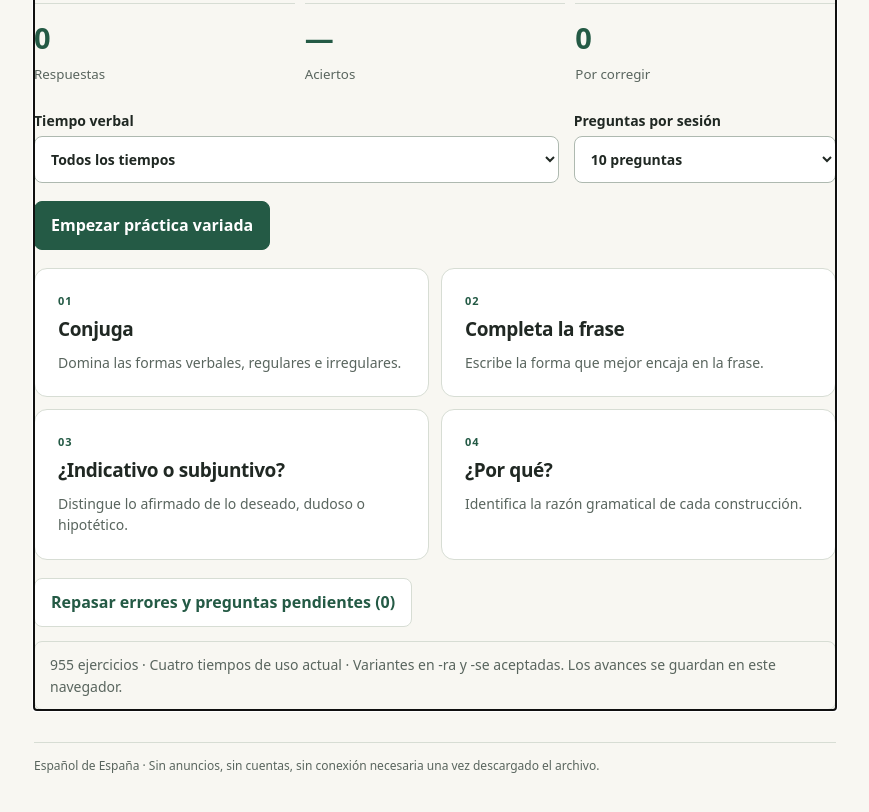
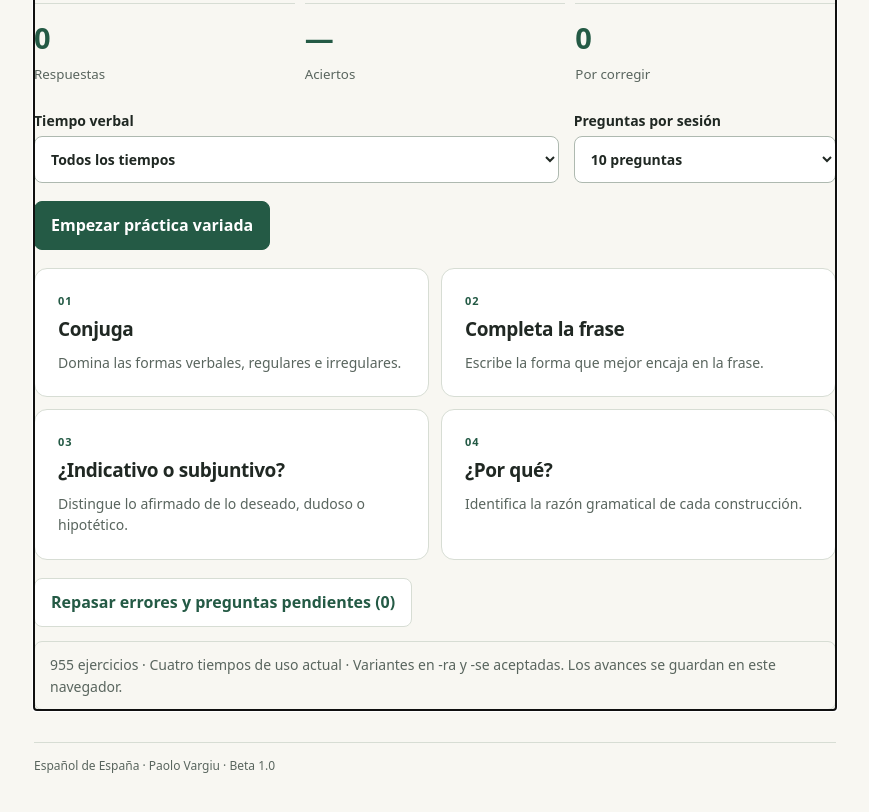
Before and after one commit to brdflx/subjuntivo, a plain HTML site: page index.html in a window 1280 px wide. Shown: the part 370-1182 px from the top of the page, without its empty margins (205-1074 px from the left). Drawn offline with Linux system fonts and the light colour scheme.

Commit message:
Modify footer text in index.html
Updated footer content to include author and version.

```diff
--- a/index.html
+++ b/index.html
@@ -13,7 +13,7 @@
 <body><div class="shell">
 <header><div><button class="brand" id="homeBrand" aria-label="Subjuntivo: inicio">Subjuntivo<span>.</span></button><div class="tag">Un poco cada día.</div></div>
 <nav aria-label="Navegación principal"><button data-page="inicio">Inicio</button><button data-page="teoria">Guía</button><button data-page="errores">Repaso</button><button data-page="progreso">Progreso</button></nav></header>
-<main id="main" tabindex="-1"></main><footer class="footer">Español de España · Sin anuncios, sin cuentas, sin conexión necesaria una vez descargado el archivo.</footer>
+<main id="main" tabindex="-1"></main><footer class="footer">Español de España · Paolo Vargiu · Beta 1.0 </footer>
 </div>
 <script>
 "use strict";
```
